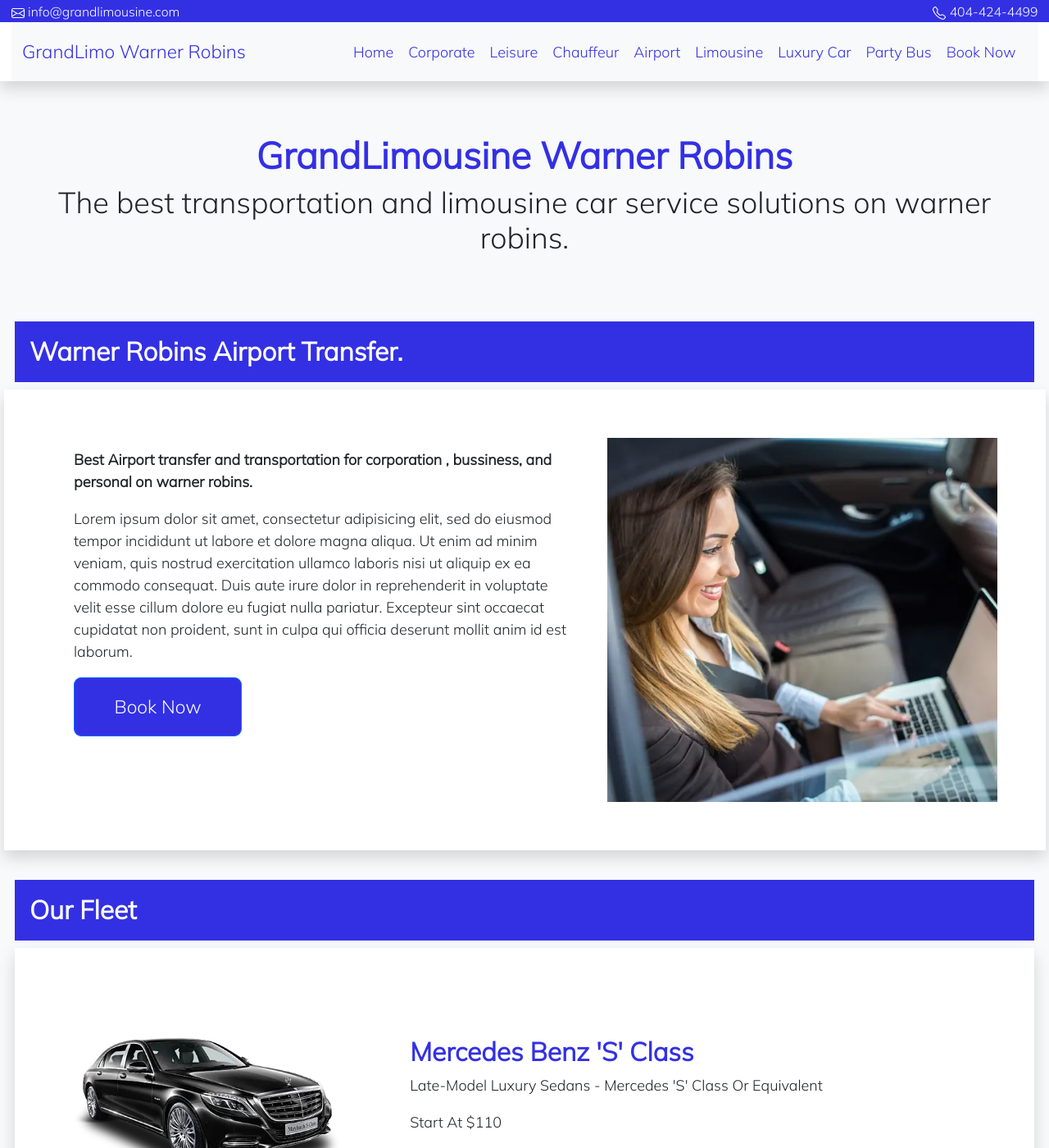
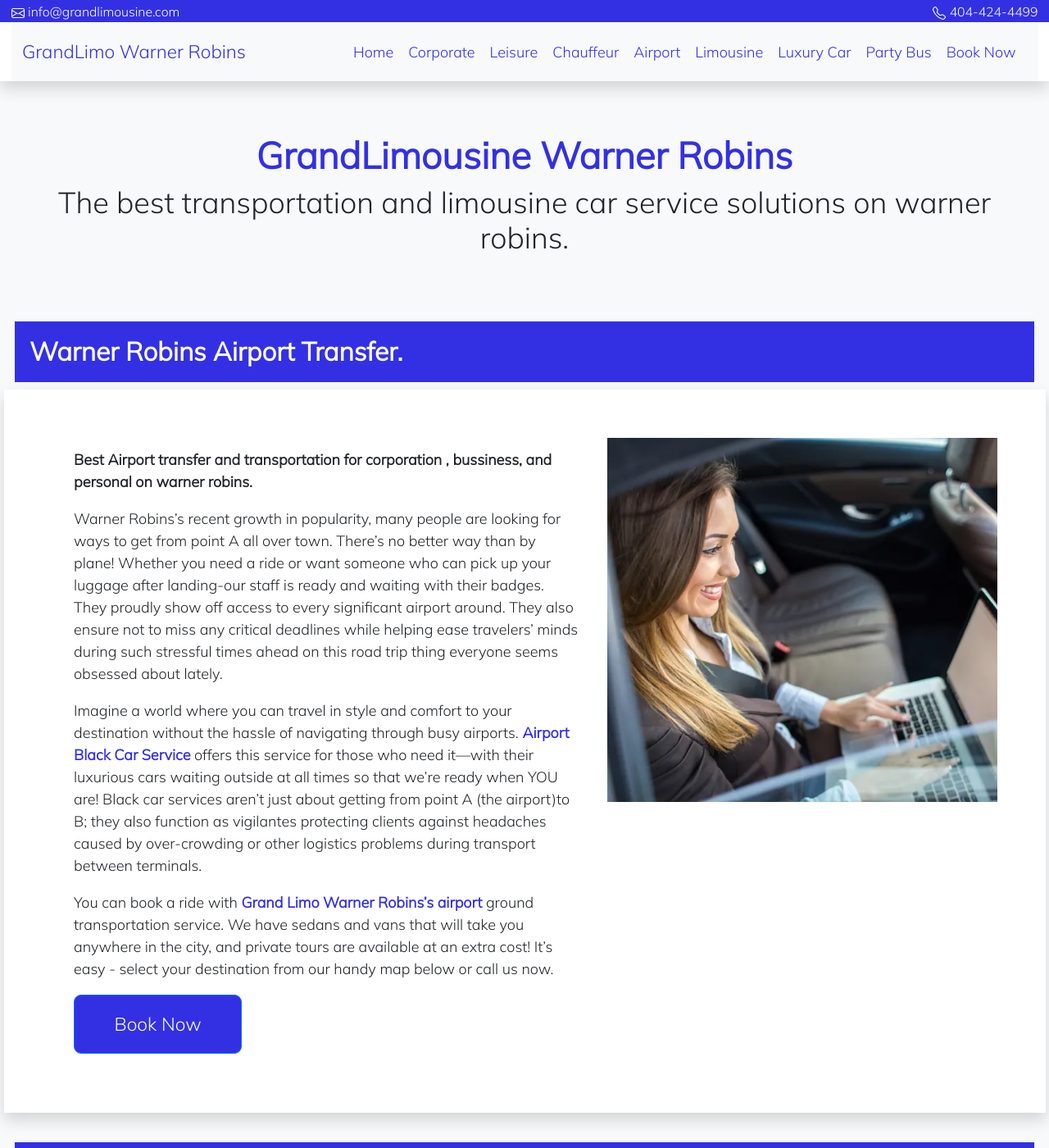
Before and after one commit to wynngrand/grandlimowarner-robins, a Jekyll site: the page built from _posts/2022-08-09-airport.md, in a window 1280 px wide and 1400 px high. Shown: the whole window at 82% size. Built offline with Jekyll 4.4.1, drawn with Linux system fonts in a browser that asks for light colours.

Commit message:
Update from Forestry.io wynngrand updated _posts/2022-08-09-airport.md

```diff
--- a/_posts/2022-08-09-airport.md
+++ b/_posts/2022-08-09-airport.md
@@ -8,4 +8,8 @@ description: Best Airport transfer and transportation for corporation , bussines
 cover: "/assets/img/macon-car-service.webp"
 
 ---
-Lorem ipsum dolor sit amet, consectetur adipisicing elit, sed do eiusmod tempor incididunt ut labore et dolore magna aliqua. Ut enim ad minim veniam, quis nostrud exercitation ullamco laboris nisi ut aliquip ex ea commodo consequat. Duis aute irure dolor in reprehenderit in voluptate velit esse cillum dolore eu fugiat nulla pariatur. Excepteur sint occaecat cupidatat non proident, sunt in culpa qui officia deserunt mollit anim id est laborum.
+Warner Robins's recent growth in popularity, many people are looking for ways to get from point A all over town. There's no better way than by plane! Whether you need a ride or want someone who can pick up your luggage after landing-our staff is ready and waiting with their badges. They proudly show off access to every significant airport around. They also ensure not to miss any critical deadlines while helping ease travelers' minds during such stressful times ahead on this road trip thing everyone seems obsessed about lately.
+
+Imagine a world where you can travel in style and comfort to your destination without the hassle of navigating through busy airports. [**Airport Black Car Service**](/airport.html "airport black car service") offers this service for those who need it—with their luxurious cars waiting outside at all times so that we're ready when YOU are! Black car services aren't just about getting from point A (the airport)to B; they also function as vigilantes protecting clients against headaches caused by over-crowding or other logistics problems during transport between terminals.
+
+You can book a ride with [**Grand Limo Warner Robins's airport**](/airport.html "Grandlimo warner robins airport") ground transportation service. We have sedans and vans that will take you anywhere in the city, and private tours are available at an extra cost! It's easy - select your destination from our handy map below or call us now.
```
